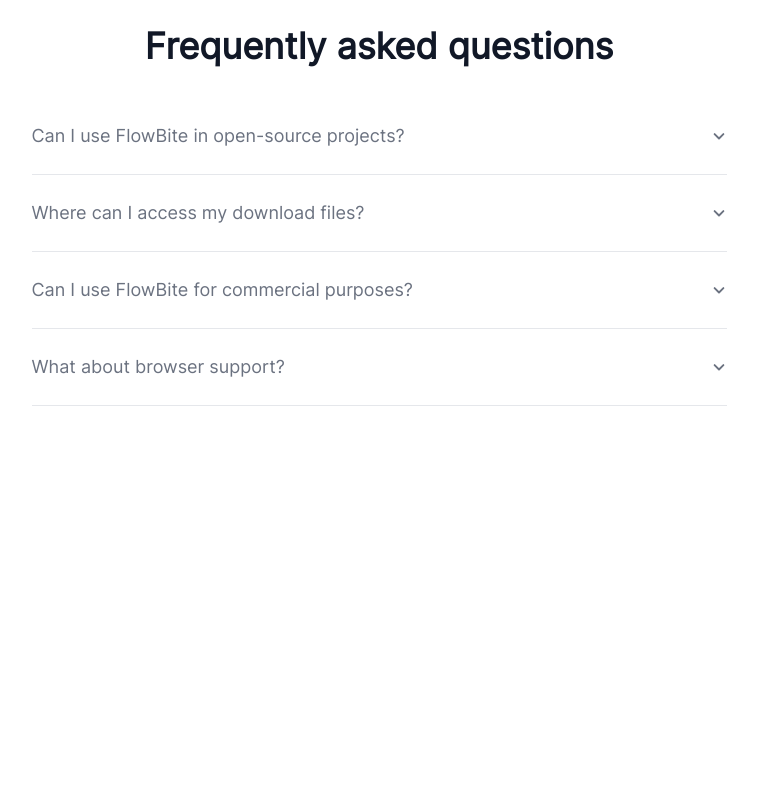
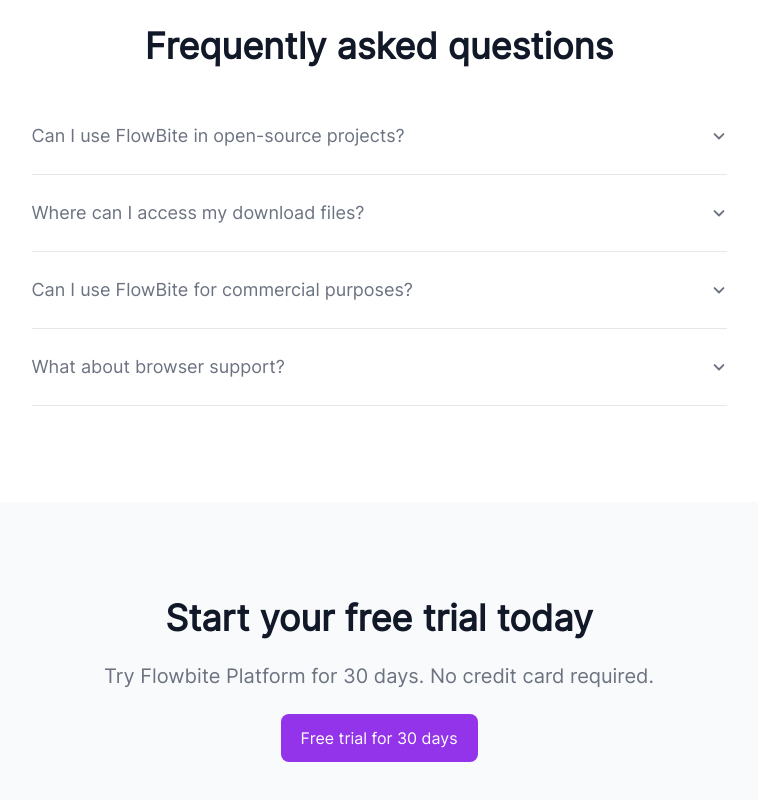
Before and after one commit to nomaan-07/Landwind-React, a React (Vite) app: page / in a window 1280 px wide. Shown: the part 4896-5696 px from the top of the page, without its empty margins (261-1019 px from the left). Before the commit the page ends 5398 px from the top, so only its background shows below. Built offline with nearby package versions, Linux system fonts and the light colour scheme.

Commit message:
Feat: CTA Section Complete

```diff
--- /dev/null
+++ b/src/components/home-page/CTA/CTA.jsx
@@ -0,0 +1,23 @@
+import Button from "../../../ui/Button";
+import SectionCaption from "../../../ui/SectionCaption";
+import SectionTitle from "../../../ui/SectionTitle";
+
+function CTA() {
+  return (
+    <section className="bg-gray-50 py-16 md:py-20 lg:py-24">
+      <div className="container space-y-6">
+        <SectionTitle className="text-center">
+          Start your free trial today
+        </SectionTitle>
+        <SectionCaption className="text-center">
+          Try Flowbite Platform for 30 days. No credit card required.
+        </SectionCaption>
+        <Button type="primary" className="mx-auto block w-full xs:w-auto">
+          Free trial for 30 days
+        </Button>
+      </div>
+    </section>
+  );
+}
+
+export default CTA;
--- a/src/pages/HomePage.jsx
+++ b/src/pages/HomePage.jsx
@@ -1,3 +1,4 @@
+import CTA from "../components/home-page/CTA/CTA";
 import FAQ from "../components/home-page/FAQ/FAQ";
 import FeaturesSections from "../components/home-page/features-section/FeaturesSections";
 import Hero from "../components/home-page/hero/Hero";
@@ -16,6 +17,7 @@
       <Testimony />
       <Pricing />
       <FAQ />
+      <CTA />
     </main>
   );
 }
--- a/src/ui/Button.jsx
+++ b/src/ui/Button.jsx
@@ -1,7 +1,6 @@
-function Button({ type, children }) {
+function Button({ type, className = "", children }) {
   // Types: primary - small - secondary - card
-  const baseStyles =
-    "rounded-lg font-medium text-center transition-colors delay-75 duration-150 cursor-default md:cursor-pointer";
+  const baseStyles = `rounded-lg font-medium text-center transition-colors delay-75 duration-150 cursor-default md:cursor-pointer ${className}`;
   const mainStyles = `${baseStyles} bg-purple-600 text-white md:hover:bg-purple-700`;
 
   const combinedStyles = {
```
